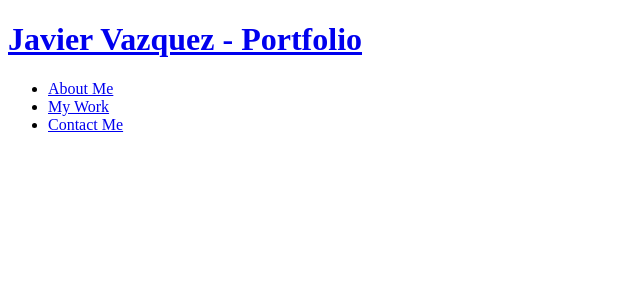
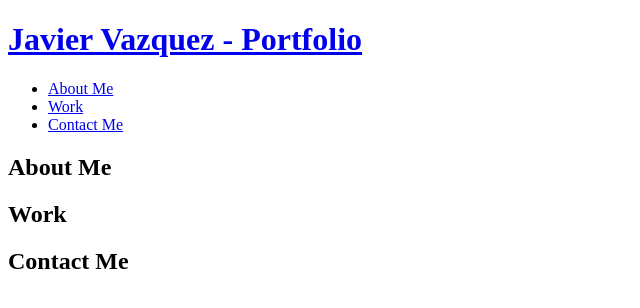
Before and after one commit to Xavy-Romeo/Xavy-Portfolio, a plain HTML site: page index.html in a window 1280 px wide. Shown: the whole page, without its empty margins (0-640 px from the left). Drawn offline with Linux system fonts and the light colour scheme.

Commit message:
added section elements and headings

```diff
--- a/index.html
+++ b/index.html
@@ -30,7 +30,7 @@
                     </li>
 
                     <li>
-                        <a href="#my-work">My Work</a>
+                        <a href="#work">Work</a>
                     </li>
 
                     <li>
@@ -44,13 +44,42 @@
         </header>
         <!--End Header Section-->
 
+        <!--Hero Section-->
         <section>
 
         </section>
+        <!--End Hero Section-->
 
+
+        <!--About Me Section-->
+        <section id="about-me">
+            <h2>About Me</h2>
+
+        </section>
+        <!--End About Me Section-->
+
+
+        <!--Work Section-->
+        <section id="work">
+            <h2>Work</h2>
+
+        </section>
+        <!--End Work Section-->
+
+
+        <!--Contact Me Section-->
+        <section id="contact-me">
+            <h2>Contact Me</h2>
+
+        </section>
+        <!--End Contact Me Section-->
+
+
+        <!--Footer Section-->
         <footer>
 
         </footer>
+        <!--End Footer Section-->
 
     </body>
 </html>
```
